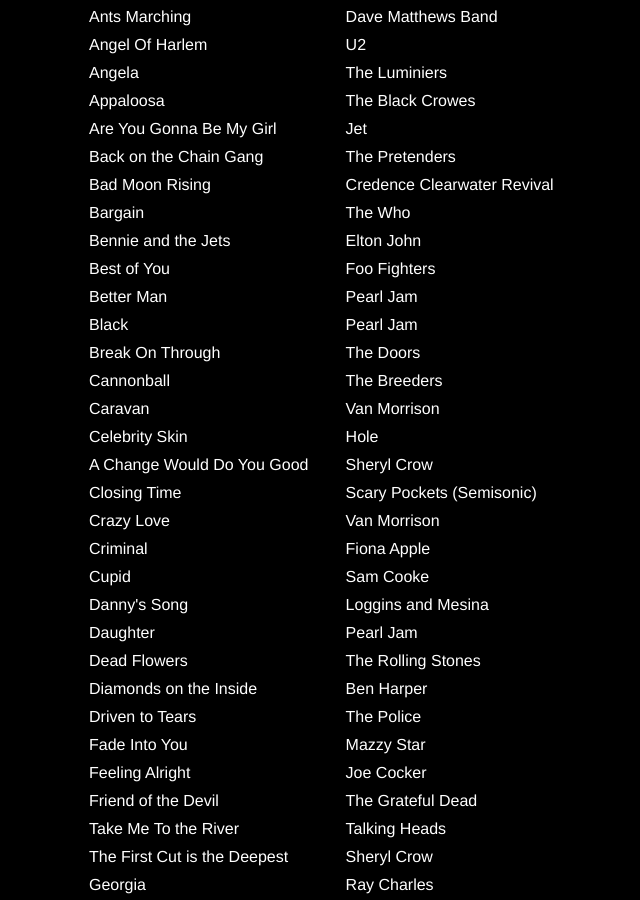
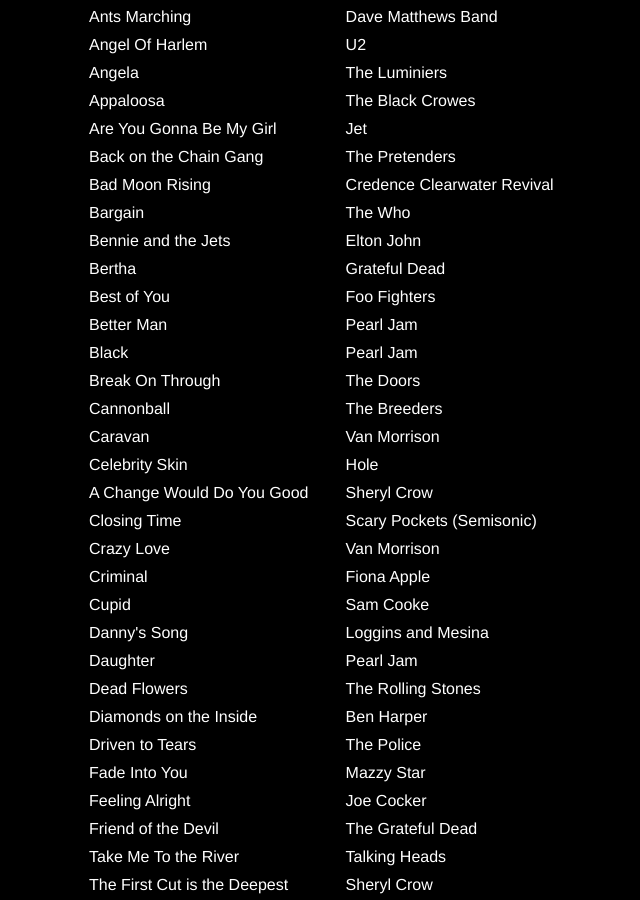
Before and after one commit to jimm/www-ellisislandband-net, a Jekyll site: the page built from song-list.md, in a window 1280 px wide and 900 px high, scrolled down 306 px. Shown: the whole window, without its empty margins (134-774 px from the left). Built offline with Jekyll 4.4.1, drawn with Linux system fonts in a browser that asks for light colours.

Commit message:
song list updated

```diff
--- a/song-list.md
+++ b/song-list.md
@@ -24,6 +24,7 @@
 <tr><td>Bad Moon Rising</td><td>Credence Clearwater Revival</td></tr>
 <tr><td>Bargain</td><td>The Who</td></tr>
 <tr><td>Bennie and the Jets</td><td>Elton John</td></tr>
+<tr><td>Bertha</td><td>Grateful Dead</td></tr>
 <tr><td>Best of You</td><td>Foo Fighters</td></tr>
 <tr><td>Better Man</td><td>Pearl Jam</td></tr>
 <tr><td>Black</td><td>Pearl Jam</td></tr>
```
